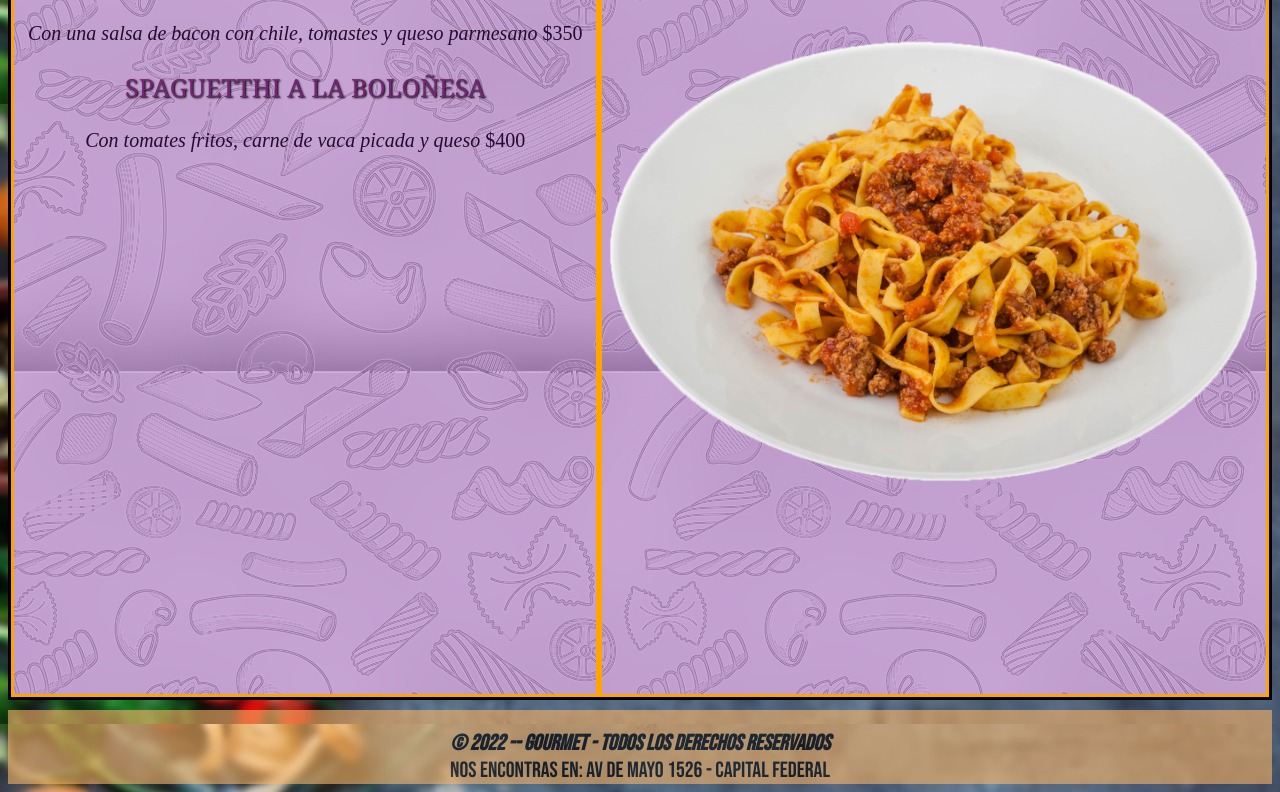
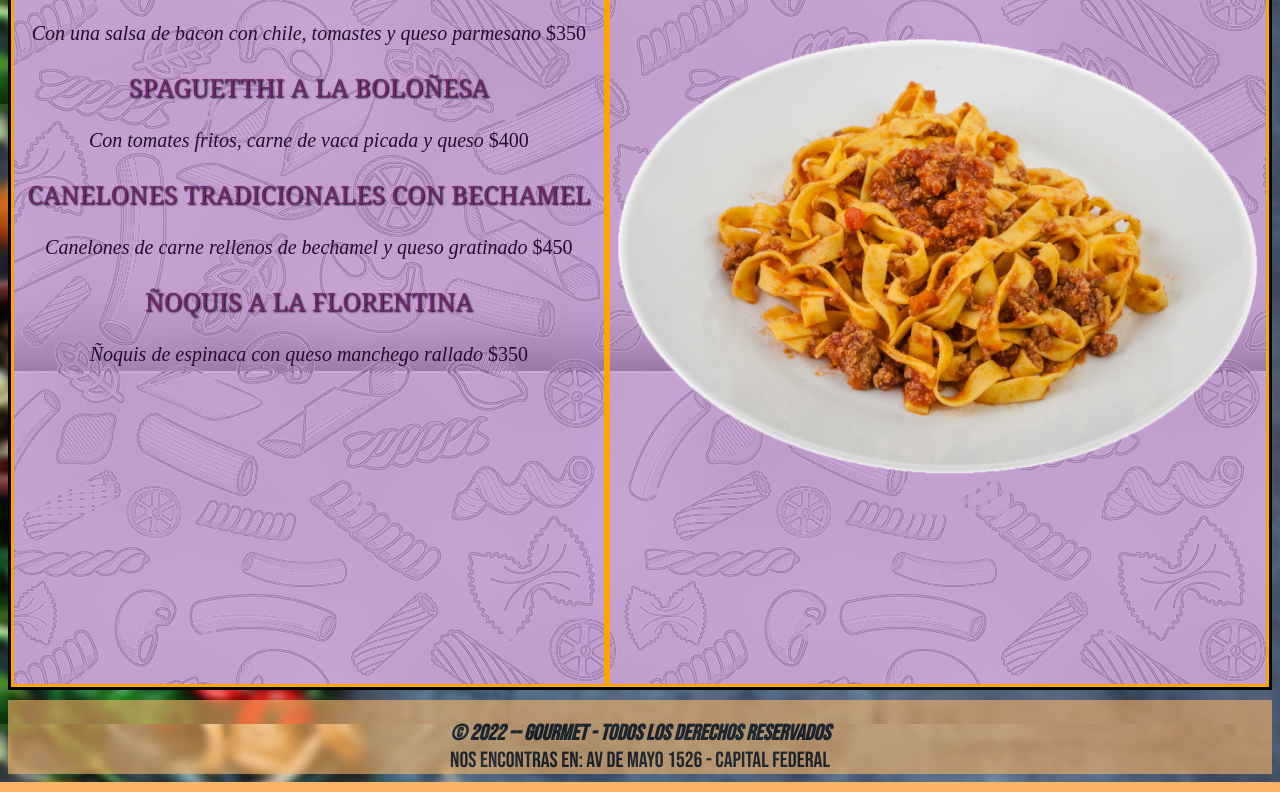
Before and after one commit to Annieshii/Trabajo-Final, a plain HTML site: page Web/pastas.html in a window 1280 px wide. Shown: the part 1136-1928 px from the top of the page. Drawn offline with Linux system fonts and the light colour scheme; a web font is replaced by a local one.

Commit message:
agrego dos menus extras

```diff
--- a/Web/pastas.html
+++ b/Web/pastas.html
@@ -55,6 +55,10 @@
         <p><i> Con una salsa de bacon con chile, tomastes y queso parmesano </i> $350</p>
         <p class="tituloMenu"> SPAGUETTHI A LA BOLOÑESA</p>
         <p><i> Con tomates fritos, carne de vaca picada y queso </i> $400</p>
+	<p class="tituloMenu"> CANELONES TRADICIONALES CON BECHAMEL </p>
+        <p><i> Canelones de carne rellenos de bechamel y queso gratinado </i> $450</p>
+	<p class="tituloMenu"> ÑOQUIS A LA FLORENTINA </p>
+        <p><i> Ñoquis de espinaca con queso manchego rallado </i> $350</p>
 
 
     </div>
```
